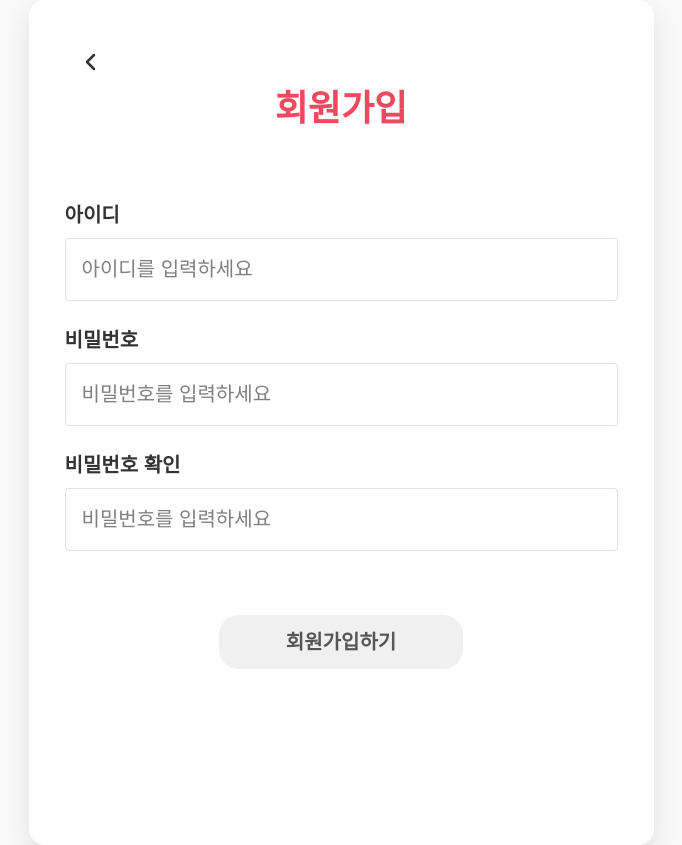
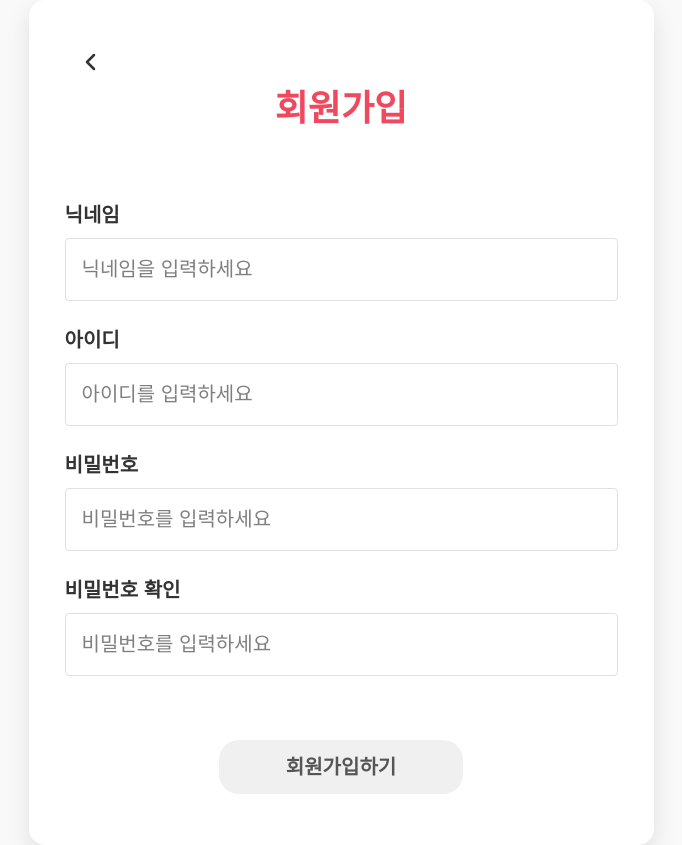
Before and after one commit to mrainbeat/week7_homework, a React (Vite) app in the folder Delivery/: page /Signup in a window 1280 px wide. Shown: the whole page, without its empty margins (299-981 px from the left). Built offline with nearby package versions, Linux system fonts and the light colour scheme; a web font is replaced by a local one.

Commit message:
[Mod] isLoggedIn 인식하도록 수정

```diff
--- a/Delivery/src/api/axios.js
+++ b/Delivery/src/api/axios.js
@@ -8,4 +8,17 @@ const api = axios.create({
   },
 });
 
+api.interceptors.request.use(
+  (config) => {
+    const token = localStorage.getItem('accessToken');
+    if (token) {
+      config.headers.Authorization = `Bearer ${token}`;
+    }
+    return config;
+  },
+  (error) => {
+    return Promise.reject(error);
+  }
+);
+
 export default api;
--- a/Delivery/src/components/main/FoodBoard.jsx
+++ b/Delivery/src/components/main/FoodBoard.jsx
@@ -26,10 +26,9 @@ const FoodBoard = ({ addToCart, cart }) => {
             ? '/api/stores'
             : `/api/stores?category=${category}`;
 
-        const response = await api.get(url, {
-          //요청시 필요한 번호
-          headers: { 'Member-Id': 1 },
-        });
+        const response = await api.get(url);
+
+        console.log('🎁 백엔드가 보낸 진짜 데이터:', response.data);
         //받아온 데이터를 StoreList 에 넣음
         setStoreList(response.data.data);
       } catch (error) {
@@ -42,10 +41,7 @@ const FoodBoard = ({ addToCart, cart }) => {
   //FoodCard 클릭시 상세 메뉴 API를 호출한다
   const handleMenuClick = async (store) => {
     try {
-      const response = await api.get(`/api/stores/${store.storeId}`, {
-        //요청시 필요한 번호
-        headers: { 'Member-Id': 1 },
-      });
+      const response = await api.get(`/api/stores/${store.storeId}`);
 
       setSelectedMenu(response.data.data);
       setIsModalOpen(true);
--- a/Delivery/src/pages/Login.jsx
+++ b/Delivery/src/pages/Login.jsx
@@ -35,10 +35,12 @@ export default function Login() {
       if (token) {
         // api.js가 알아서 꺼내 쓸 수 있도록 로컬 스토리지에 'accessToken'이라는 이름으로 저장
         localStorage.setItem('accessToken', token);
+
+        localStorage.setItem('isLoggedIn', 'true');
       }
 
       alert('로그인 성공');
-      navigate('/Menu');
+      window.location.href = '/Menu';
     } catch (error) {
       console.error('로그인 실패:', error);
       // 백엔드가 틀렸다고 알려주면 에러 메시지 띄우기
--- a/Delivery/src/pages/Signup.jsx
+++ b/Delivery/src/pages/Signup.jsx
@@ -9,12 +9,23 @@ export default function Signup() {
   const [confirmPassword, setConfirmPassword] = useState('');
 
   //조건 체크 후 오류 점검
+  const [nameError, setNameError] = useState('');
   const [idError, setIdError] = useState('');
   const [passwordError, setPasswordError] = useState('');
   const [confirmPasswordError, setConfirmPasswordError] = useState('');
 
   //페이지 이동
   const navigate = useNavigate();
+
+  //이름 입력창에 타이핑 시 실행되는 함수
+  const handleNameChange = (e) => {
+    const currentName = e.target.value;
+    setName(currentName);
+
+    if (!currentName) {
+      setNameError('닉네임을 입력해주세요');
+    } else setNameError('');
+  };
 
   //아이디 입력창에 타이핑 시 실행되는 함수
   const handleIdChange = (e) => {
@@ -79,6 +90,7 @@ export default function Signup() {
       alert('비밀번호를 입력해주세요');
       return;
     }
+
     //에러메시지 무시하고 제출버튼 눌렀을 때 강제 차단
     const passwordRegex =
       /^(?=.*[a-zA-Z])(?=.*[0-9])(?=.*[!@#$%^&*?_]).{8,16}$/;
@@ -153,6 +165,29 @@ export default function Signup() {
           noValidate
           className="w-full flex flex-col items-center gap-[24px]"
         >
+          <div className="flex flex-col w-full max-w-[553px]">
+            <label
+              htmlFor="name-input"
+              className="text-[20px] font-bold text-[#333333] mb-[8px] text-left"
+            >
+              닉네임
+            </label>
+            <input
+              id="id-input"
+              type="text"
+              placeholder="닉네임을 입력하세요"
+              value={id}
+              required
+              onChange={handleNameChange}
+              className="w-full h-[63px] px-[16px] border border-[#e0e0e0] rounded-[4px] text-[20px] outline-none box-border focus:border-gray-4 transition-colors"
+            />
+            {nameError && (
+              <span className="text-red-primary text-[12px] mt-[4px] block">
+                {nameError}
+              </span>
+            )}
+          </div>
+
           {/* 아이디 입력 영역 */}
           <div className="flex flex-col w-full max-w-[553px]">
             <label
```
